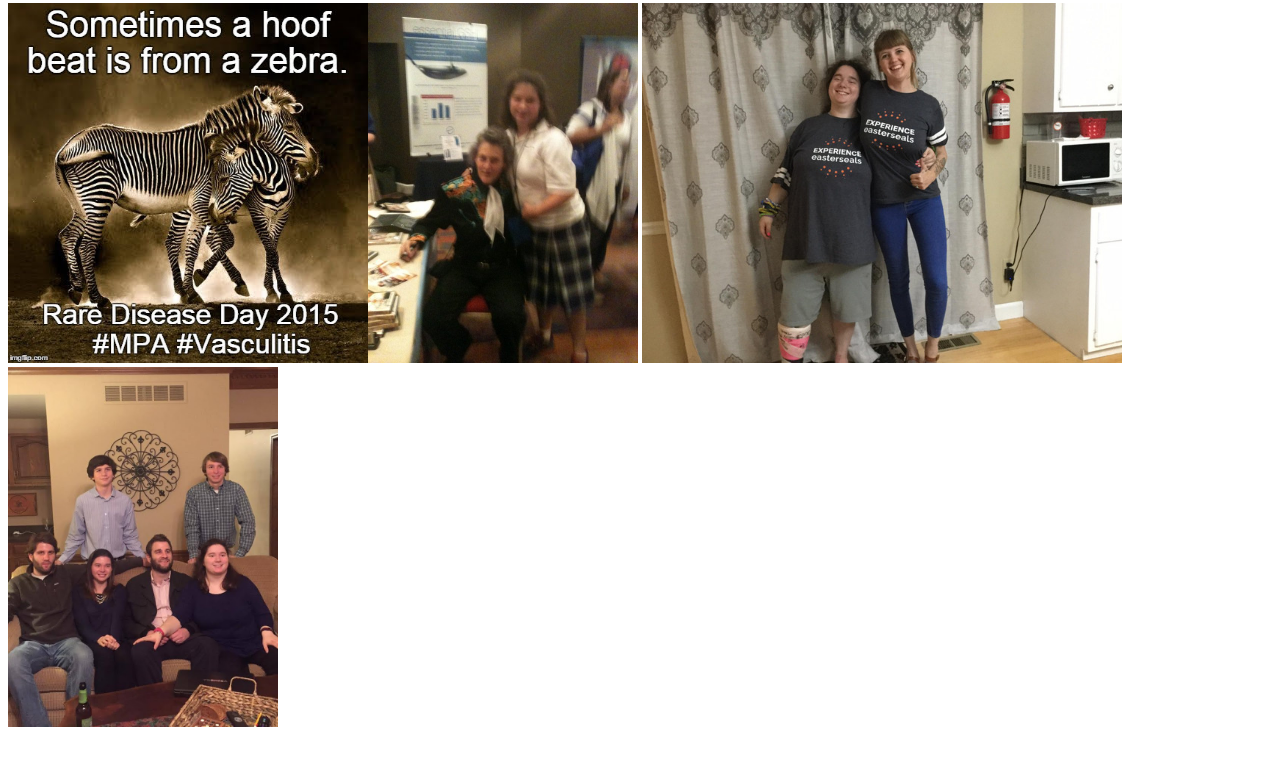
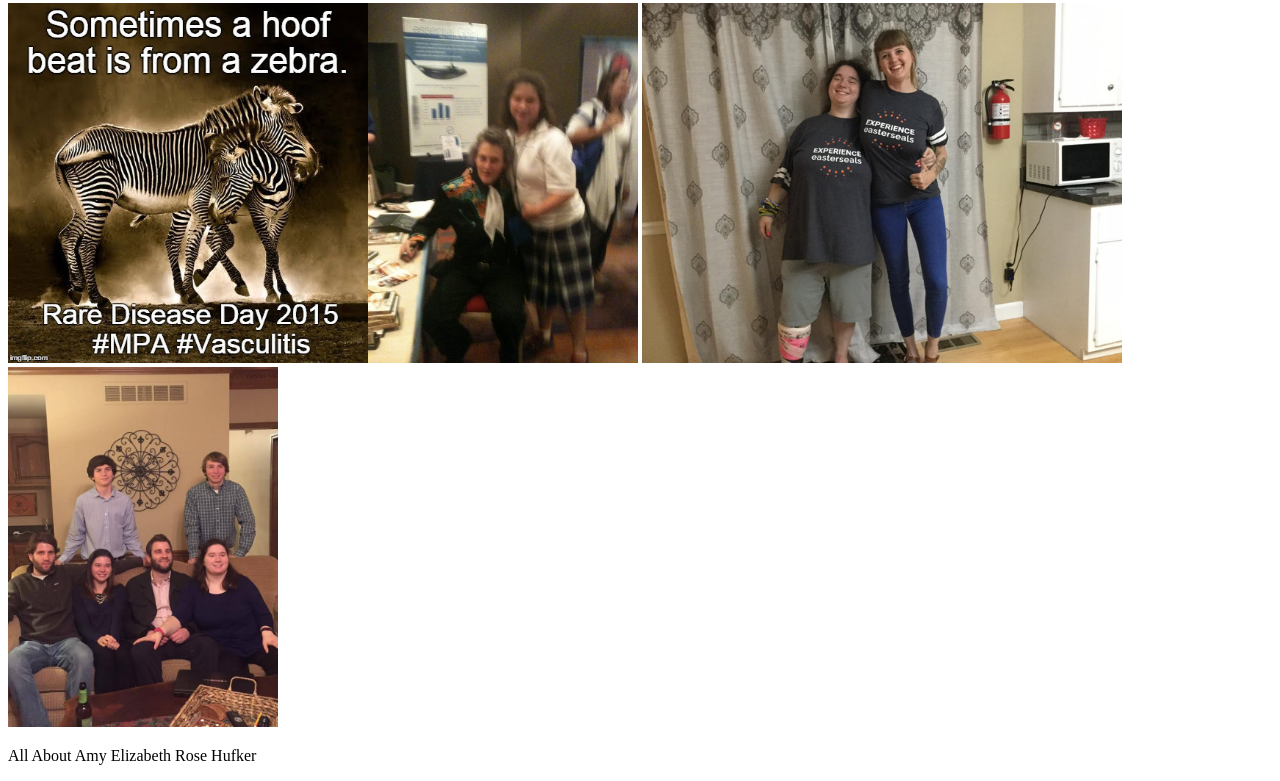
Before and after one commit to HufkerINC/assignment-4-html-me-something-aspiezebra, a website: page index.html in a window 1280 px wide. Shown: the part 733-1514 px from the top of the page. Before the commit the page ends 1472 px from the top, so only its background shows below. Drawn offline with nearby package versions, Linux system fonts and the light colour scheme; files whose address does not match are found by name.

Commit message:
update 1:23 p 7/29/21

```diff
--- a/index.html
+++ b/index.html
@@ -1,10 +1,10 @@
 <!DOCTYPE html>
-<html>
+<html id="page">
 
 <head>
     <meta charset="utf-8">
     <meta name="viewport" content="width=device-width">
-    <title>htmlmesomething</title>
+    <title>html-me-something</title>
     <link href="styles.css" rel="stylesheet" type="text/css" />
     <script src="https://cdnjs.cloudflare.com/ajax/libs/lottie-web/5.7.7/lottie.min.js"></script>
     <!-- Write your HTML in this file! -->
@@ -18,6 +18,9 @@
         alt="cast" height="360" width="360"><img src="C:\Users\amy\htmlmesomething2\assignment-4-html-me-something-aspiezebra\images\temple-grandin.jpg" alt="cast" height="360" width="270">
     <img src="C:\Users\amy\htmlmesomething2\assignment-4-html-me-something-aspiezebra\images\esmwflue.jpg" alt="benny2" height="360" width="480"><img src="C:\Users\amy\htmlmesomething2\assignment-4-html-me-something-aspiezebra\images\Will-twins-older.jpg"
         alt="cast" height="360" width="270">
+    <header>
+        <p id="one">All About Amy Elizabeth Rose Hufker</p>
+    </header>
     <!-- Write your HTML in this file! -->
 </body>
 
```
